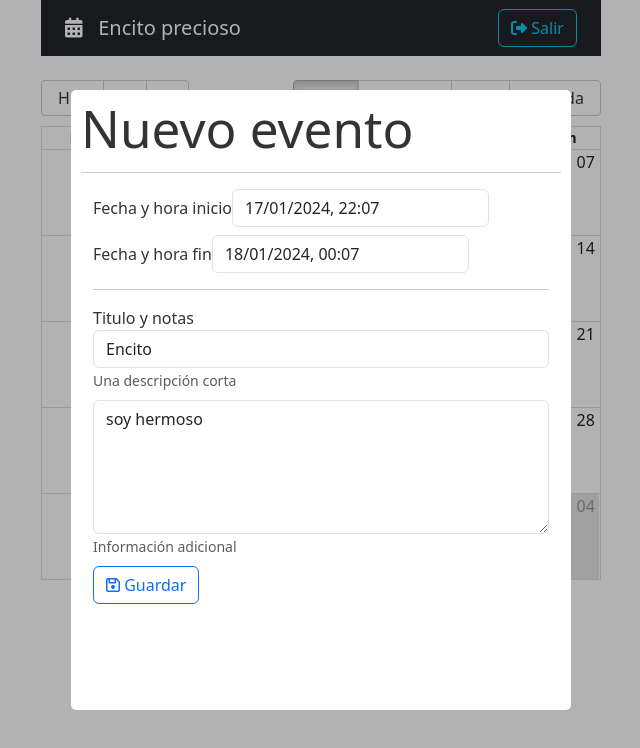
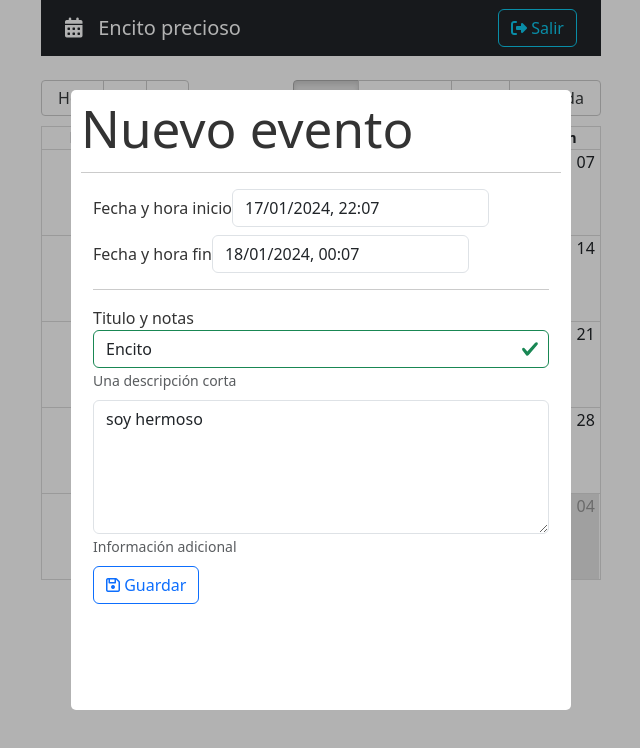
Before and after one commit to Dennisb-galeano/CalendarApp, a React (Vite) app: page / in a window 1280 px wide. Shown: the top 748 px of the page, without its empty margins (319-959 px from the left). Built offline with nearby package versions, Linux system fonts and the light colour scheme.

Commit message:
SC22 CL357_258 Obtener info del formulario del evento - validaciones del Form (fechas,titulos, notificaciones..) - instalacion de SweetAlert.

```diff
--- a/src/calendar/components/CalendarModal.jsx
+++ b/src/calendar/components/CalendarModal.jsx
@@ -2,11 +2,16 @@
 //se utilza en el calendar page
 
 
-import { useState } from 'react';
+import { useMemo, useState } from 'react';
+import { addHours, differenceInSeconds } from 'date-fns';
+
 import Modal from 'react-modal';
-import { addHours } from 'date-fns';
 import DatePicker, { registerLocale } from 'react-datepicker'; //componente, se ca a usar en las fechas,, registerLocale: fn que necisto para cambiar lenguaje
 import "react-datepicker/dist/react-datepicker.css";  //estilos del datePicker
+
+import Swal from 'sweetalert2';
+import 'sweetalert2/dist/sweetalert2.min.css';
+
 import es from 'date-fns/locale/es';
 
 registerLocale('es', es);
@@ -26,7 +31,8 @@ Modal.setAppElement('#root'); //la informacion q contiene, es la info del ELEMEN
 
 export const CalendarModal = () => {
 
-  const [isModalOpen, setisModalOpen] = useState(true)//un modal se debe manejar desde un store global,por di necesito abrirla en otros lugares
+  const [isModalOpen, setisModalOpen] = useState(true);//un modal se debe manejar desde un store global,por di necesito abrirla en otros lugares
+  const [formSubmitted, setformSubmitted] = useState(false); //Si el titulo es incorrecto no me permita postear-submit // como esta en false. no se ha hecho el submit del formulario, y va a cambiar cuando la persona intente subir el formulario
 
   //manejo del formulario tradicional - unsando la config de React-modal
   //realizar las conecciones del state con el formulario, en el input, formValues.xxx
@@ -37,7 +43,19 @@ export const CalendarModal = () => {
     notes: 'soy hermoso',
     start: new Date(),  //react-modal requiere fecha inicio y fecha fin
     end: addHours(new Date(), 2), //agregarle 2 horas a la fecha con el addHours- se importan de 'date-fns'
-  })
+  });
+
+  const titleClass = useMemo(() => { // este hook lo uso en el input, para dar el color verdeo rojo uqeme informa si el  titulo cumple con las condiciones
+     if (!!formSubmitted) return ''; //si formsubmit.. no se ha disparado, entonces return string vacio, si se disp.
+
+      return( formValues.title.length > 2 )
+        ?'is-valid'
+        :'is-invalid';
+
+    }, [ formValues.title, formSubmitted]); //2 dependencias 1.vuelve a memorizar si el titulo cambia 2. si el formSubmitted cambia
+      //el valor del tittle class se va a guardar solo si el titulo o el formSubmitt cambia
+
+
 
   //asi actualiuzo el valor que viene el el target, lo uso en el titulo y en notes . con el onchange
   const onInputChanged = ({ target }) => {  //recibo el (event).. pero se va a desestructurar de aho el target ({ target})
@@ -58,9 +76,27 @@ export const CalendarModal = () => {
   const onCloseModal = () => {
     console.log('cerrando el Modal');
     setisModalOpen(false); //cierra el modal,con el use state y modal isModalOpen
+  }
+
+  //posteo del formulario - va a recibirel evento del formulario, este se le manda al onSubit del Formulario. asi no hace refresh completo en las fechas y horario
+  const onSubmit = (event) => {
+    event.preventDefault(); //detener la propagacion
+    setformSubmitted(true); //la persona trato de hacer el posteo, por eso se deja en true
+
+
+    //fecha final siemopre > a la inicial --- differenceInSeconds se importa de date-fns
+    const difference = differenceInSeconds(formValues.end, formValues.start);
+
+    if (isNaN(difference) || difference <= 0) { //NaN - fecha no permitida o no exiset ya es de JS NO SE DEBE IMPORTAR NADA
+      Swal.fire('Fechas incorrectas', 'Revisa las fechas ingresadas', 'error');
+      return;
+    }
+
+    if (formValues.title.length <= 0) return;
+
+    console.log(formValues);
 
   }
-
 
   return (
 
@@ -76,7 +112,7 @@ export const CalendarModal = () => {
 
       <h1> Nuevo evento </h1>
       <hr />
-      <form className="container">
+      <form className="container" onSubmit={onSubmit}>
 
         <div className="form-group mb-2">
           <label>Fecha y hora inicio</label>
@@ -85,7 +121,7 @@ export const CalendarModal = () => {
             onChange={(event) => onDateChanged(event, 'start')} //esra fn, me actualiza el valor selec en el calendario.Datepicker tiene el onchenge me va a dar el evento, uqe es la fecha que yo necesito llamar, el valor de la nueva fecha seleccioanda, creo fn onDateChanged, uqe recibe el evento(nueva fecha), el start o el end(changing)
             className='form-control'
             dateFormat='Pp' //hora minuto y seg
-            showTimeSelect//sale cuadro de seleccion de hora
+            showTimeSelect//propiedD - sale cuadro de seleccion de hora
             locale='es'
             timeCaption="Hora" //cambio de idioma toca manual 'Hora'
 
@@ -106,14 +142,15 @@ export const CalendarModal = () => {
             locale='es'
             timeCaption="Hora" //cambio de idioma toca manual 'Hora'
 
-          />    </div>
+          />
+        </div>
 
         <hr />
         <div className="form-group mb-2">
           <label>Titulo y notas</label>
           <input
             type="text"
-            className="form-control"
+            className={ `form-control ${titleClass}` } //punta rojo el cuadro, se va a controlar el is invalid con el use memo
             placeholder="Título del evento"
             name="title"
             autoComplete="off"
```
